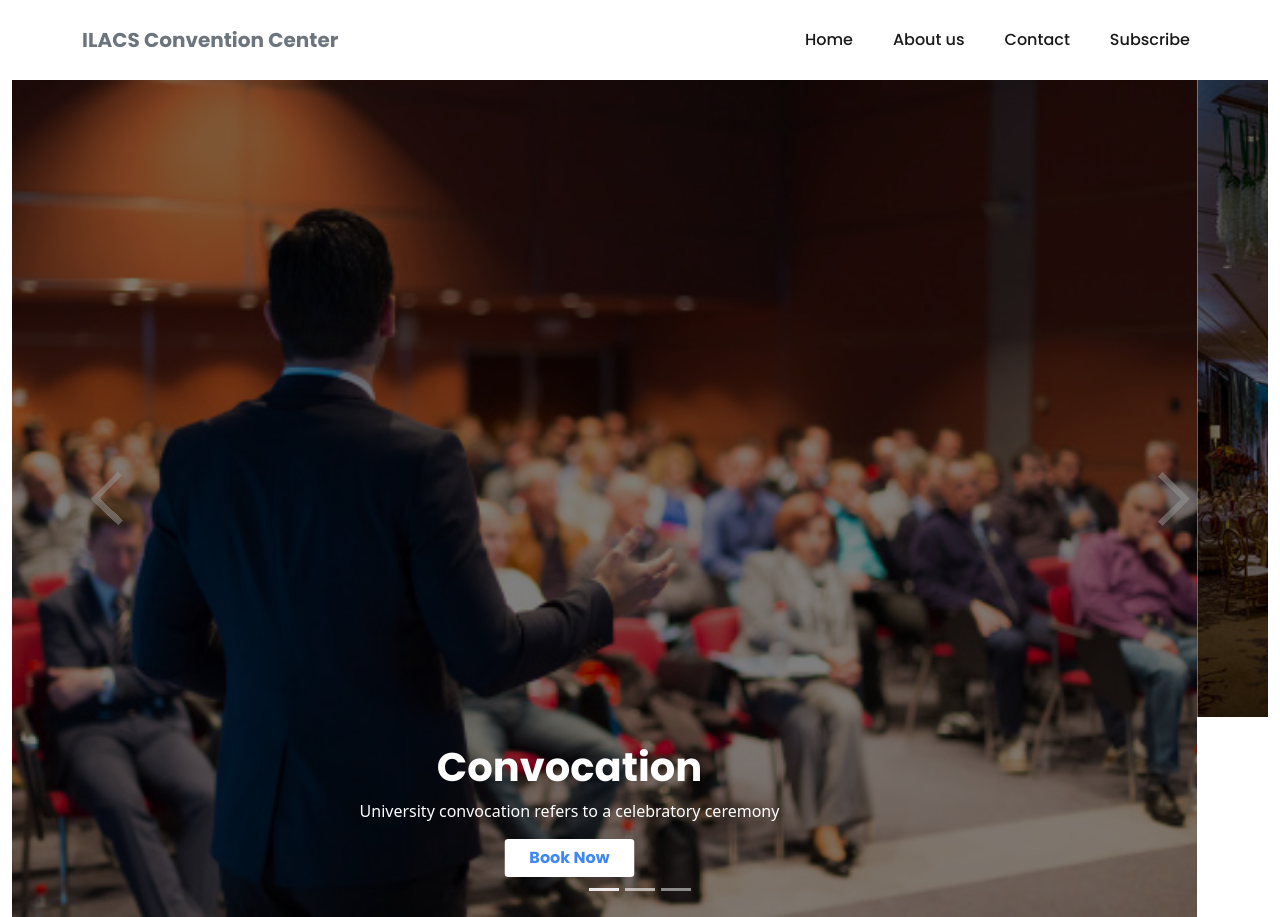
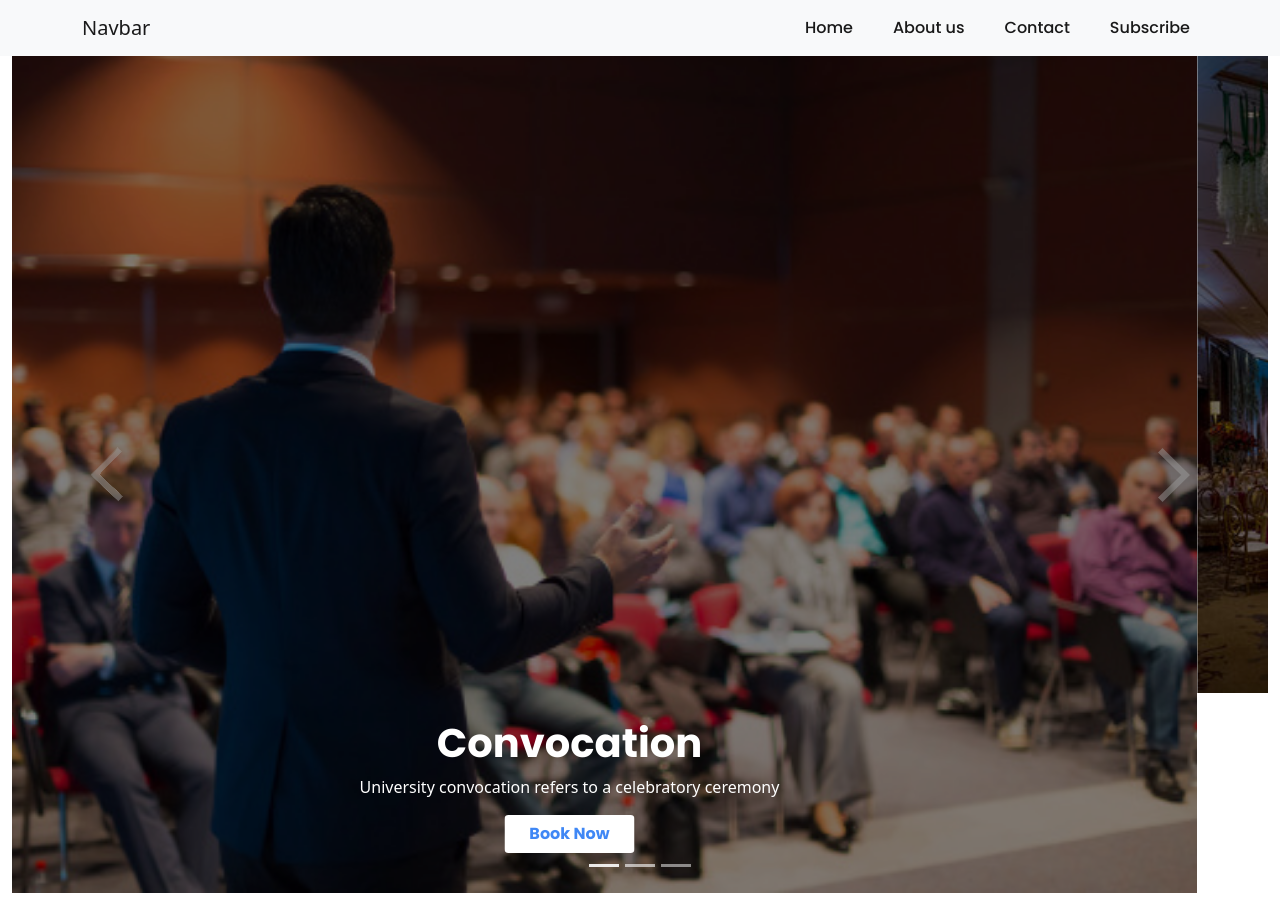
Before and after one commit to shariarHossain23/convention-center, a plain HTML site: page index.html in a window 1280 px wide. Shown: the top 917 px of the page. Drawn offline with nearby package versions, Linux system fonts and the light colour scheme.

Commit message:
nav problem solved

```diff
--- a/index.html
+++ b/index.html
@@ -22,11 +22,9 @@
   </head>
   <body>
     <header class="sticky-top">
-      <nav class="navbar navbar-expand-lg navbar-light bg-white navigation">
+      <nav class="navbar navbar-expand-lg navbar-light bg-light">
         <div class="container">
-          <a class="navbar-brand font bold text-muted" href="#"
-            >ILACS Convention Center</a
-          >
+          <a class="navbar-brand" href="#">Navbar</a>
           <button
             class="navbar-toggler"
             type="button"
@@ -538,3 +536,6 @@
     <script src="https://cdn.jsdelivr.net/npm/bootstrap@5.1.3/dist/js/bootstrap.bundle.min.js"></script>
   </body>
 </html>
+<!--
+
+ -->
--- a/style.css
+++ b/style.css
@@ -41,6 +41,7 @@ h2 {
 }
 .slider-img img {
   opacity: 0.5;
+  z-index: 99;
 }
 /* added album button */
 .album-btn {
```
